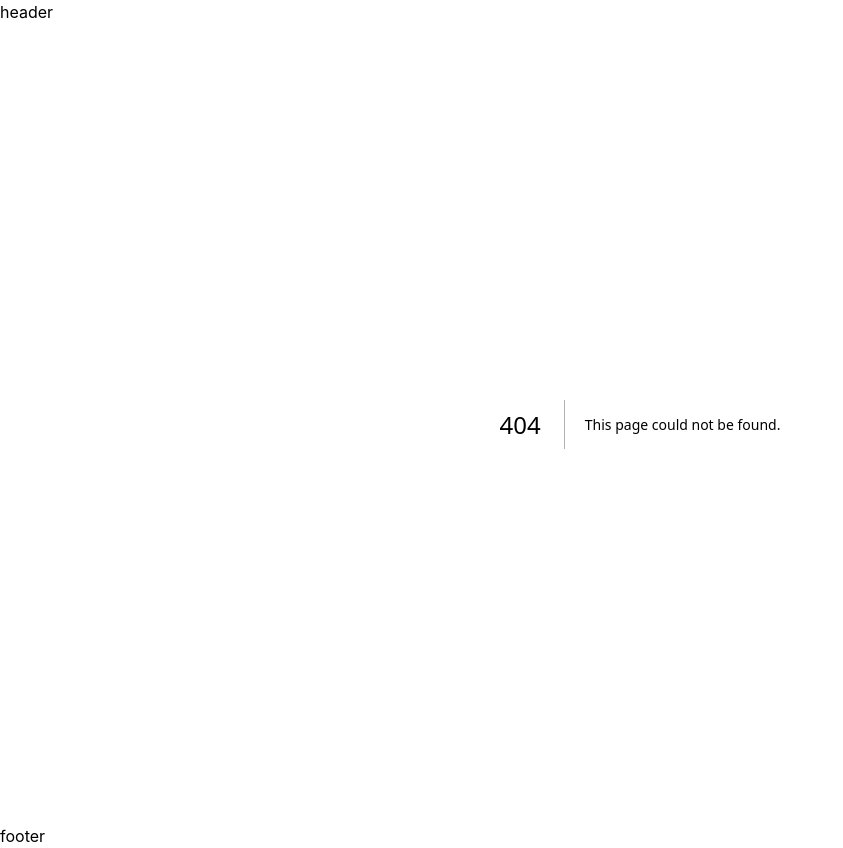
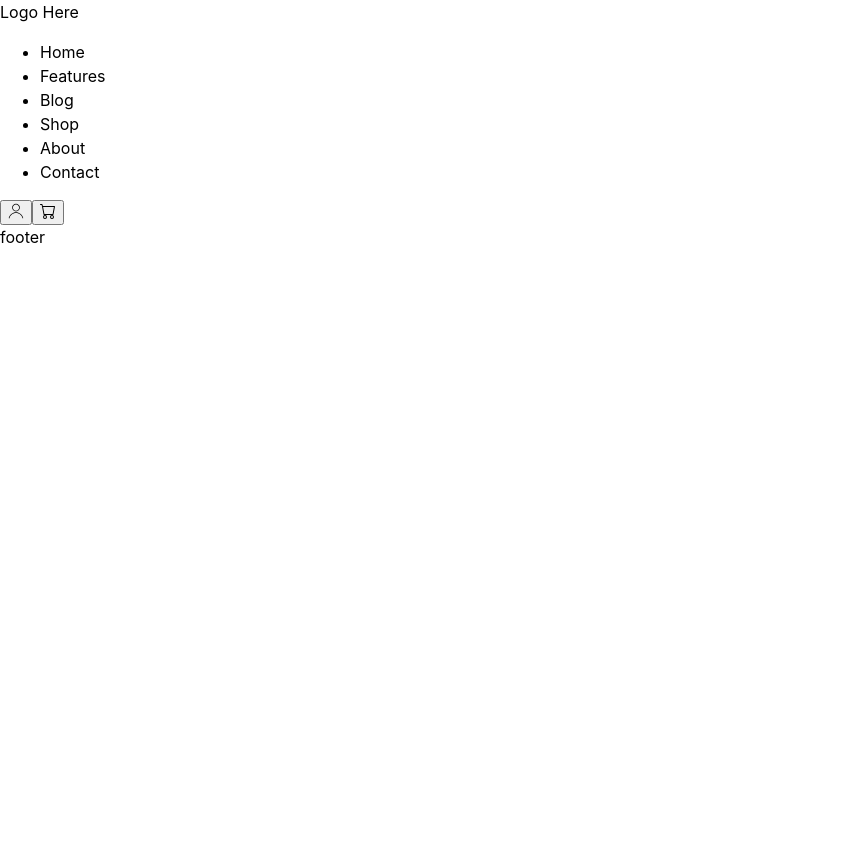
Before and after one commit to illiakornyk/nextjs_technical_assessment, a Next.js app: page /contact_us in a window 1280 px wide. Before the commit this address had no page. Shown: the whole page, without its empty margins (0-843 px from the left). After the commit the page ends 800 px from the top, so only its background shows below. Built offline with nearby package versions, Linux system fonts and the light colour scheme.

Commit message:
feat: create some markup of header component
Create Icons components

```diff
--- /dev/null
+++ b/src/app/components/header/index.tsx
@@ -0,0 +1,39 @@
+import classNames from 'classnames';
+import React from 'react';
+import styles from './styles.module.scss';
+import UserIcon from '@/components/icons/user';
+import CartIcon from '@/components/icons/cart';
+
+let cx = classNames.bind(styles);
+
+interface IHeaderProps {}
+
+const Header: React.FC<IHeaderProps> = () => {
+  return (
+    <header className={cx('header')}>
+      <span className={cx('header__logo')}>Logo Here</span>
+      <div className={cx('header__menu')}>
+        <ul className={cx('header__menu-list')}>
+          <li className={cx('header__menu-item')}>Home</li>
+          <li className={cx('header__menu-item')}>Features</li>
+          <li className={cx('header__menu-item')}>Blog</li>
+          <li className={cx('header__menu-item')}>Shop</li>
+          <li className={cx('header__menu-item')}>About</li>
+          <li className={cx('header__menu-item', 'header__menu-item--contact')}>
+            Contact
+          </li>
+        </ul>
+        <div className={cx('header__actions')}>
+          <button className={cx('header__actions-button')}>
+            <UserIcon />
+          </button>
+          <button className={cx('header__actions-button')}>
+            <CartIcon />
+          </button>
+        </div>
+      </div>
+    </header>
+  );
+};
+
+export default Header;
--- /dev/null
+++ b/src/app/components/header/styles.module.scss
@@ -0,0 +1,25 @@
+@use '@/styles/variables.scss';
+@use '@/styles/mixins.scss';
+
+.header {
+  display: flex;
+  width: 100%;
+}
+
+.header__logo {
+  font-family: 'Inter', sans-serif;
+  font-weight: 900;
+  color: variables.$black;
+  font-size: 24px;
+}
+
+.header__menu-list {
+  list-style: none;
+  font-family: 'Roboto', sans-serif;
+  font-size: 16px;
+  font-weight: 400;
+}
+
+.header__menu-item--contact {
+  font-weight: 600;
+}
--- /dev/null
+++ b/src/app/components/icons/cart/index.tsx
@@ -0,0 +1,25 @@
+import React from 'react';
+
+interface ICartIconProps {
+  color?: string;
+  size?: string;
+}
+
+const CartIcon: React.FC<ICartIconProps> = ({
+  color = '#000',
+  size = '1rem',
+}) => {
+  return (
+    <svg
+      width={size}
+      height={size}
+      viewBox="0 0 16 16"
+      xmlns="http://www.w3.org/2000/svg"
+      fill={color}
+    >
+      <path d="M0 1.5A.5.5 0 0 1 .5 1H2a.5.5 0 0 1 .485.379L2.89 3H14.5a.5.5 0 0 1 .491.592l-1.5 8A.5.5 0 0 1 13 12H4a.5.5 0 0 1-.491-.408L2.01 3.607 1.61 2H.5a.5.5 0 0 1-.5-.5zM3.102 4l1.313 7h8.17l1.313-7H3.102zM5 12a2 2 0 1 0 0 4 2 2 0 0 0 0-4zm7 0a2 2 0 1 0 0 4 2 2 0 0 0 0-4zm-7 1a1 1 0 1 1 0 2 1 1 0 0 1 0-2zm7 0a1 1 0 1 1 0 2 1 1 0 0 1 0-2z" />
+    </svg>
+  );
+};
+
+export default CartIcon;
--- /dev/null
+++ b/src/app/components/icons/user/index.tsx
@@ -0,0 +1,27 @@
+import React from 'react';
+
+interface IUserIconProps {
+  color?: string;
+  size?: string;
+}
+
+const UserIcon: React.FC<IUserIconProps> = ({
+  color = '#000',
+  size = '1rem',
+}) => {
+  return (
+    <svg
+      fill={color}
+      width={size}
+      height={size}
+      viewBox="0 0 32 32"
+      version="1.1"
+      xmlns="http://www.w3.org/2000/svg"
+    >
+      <title>user</title>
+      <path d="M16 16.75c4.28 0 7.75-3.47 7.75-7.75s-3.47-7.75-7.75-7.75c-4.28 0-7.75 3.47-7.75 7.75v0c0.005 4.278 3.472 7.745 7.75 7.75h0zM16 2.75c3.452 0 6.25 2.798 6.25 6.25s-2.798 6.25-6.25 6.25c-3.452 0-6.25-2.798-6.25-6.25v0c0.004-3.45 2.8-6.246 6.25-6.25h0zM30.41 29.84c-1.503-6.677-7.383-11.59-14.41-11.59s-12.907 4.913-14.391 11.491l-0.019 0.099c-0.011 0.048-0.017 0.103-0.017 0.16 0 0.414 0.336 0.75 0.75 0.75 0.357 0 0.656-0.25 0.731-0.585l0.001-0.005c1.351-5.998 6.633-10.41 12.945-10.41s11.594 4.413 12.929 10.322l0.017 0.089c0.076 0.34 0.374 0.59 0.732 0.59 0 0 0.001 0 0.001 0h-0c0.057-0 0.112-0.007 0.165-0.019l-0.005 0.001c0.34-0.076 0.59-0.375 0.59-0.733 0-0.057-0.006-0.112-0.018-0.165l0.001 0.005z"></path>
+    </svg>
+  );
+};
+
+export default UserIcon;
--- a/src/app/components/layout/index.tsx
+++ b/src/app/components/layout/index.tsx
@@ -1,3 +1,4 @@
+import Header from '@/components/header';
 import React from 'react';
 
 type LayoutProps = {
@@ -13,7 +14,7 @@ const Layout: React.FC<LayoutProps> = ({
     // Render the standard layout
     return (
       <>
-        <header>header</header>
+        <Header />
         <main>{children}</main>
         <footer>footer</footer>
       </>
--- /dev/null
+++ b/src/pages/contact_us/index.tsx
@@ -0,0 +1,9 @@
+import classNames from 'classnames/bind';
+import Image from 'next/image';
+import styles from './styles.module.scss';
+
+let cx = classNames.bind(styles);
+
+export default function ContactUsPage() {
+  return <div className={cx('contact-us-page')}></div>;
+}
```
Also changed, not shown: src/pages/contact_us/styles.module.scss (added).
